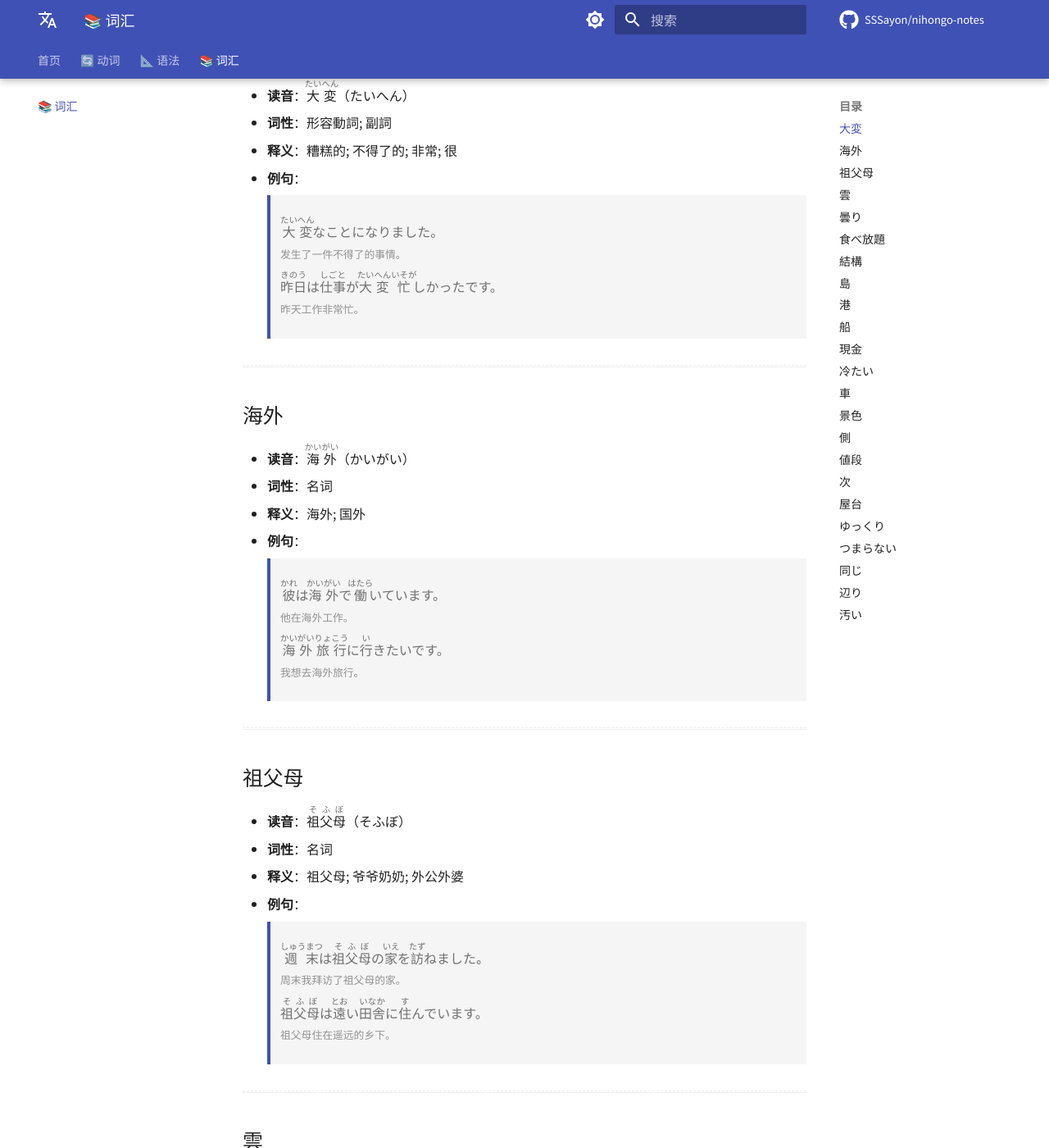
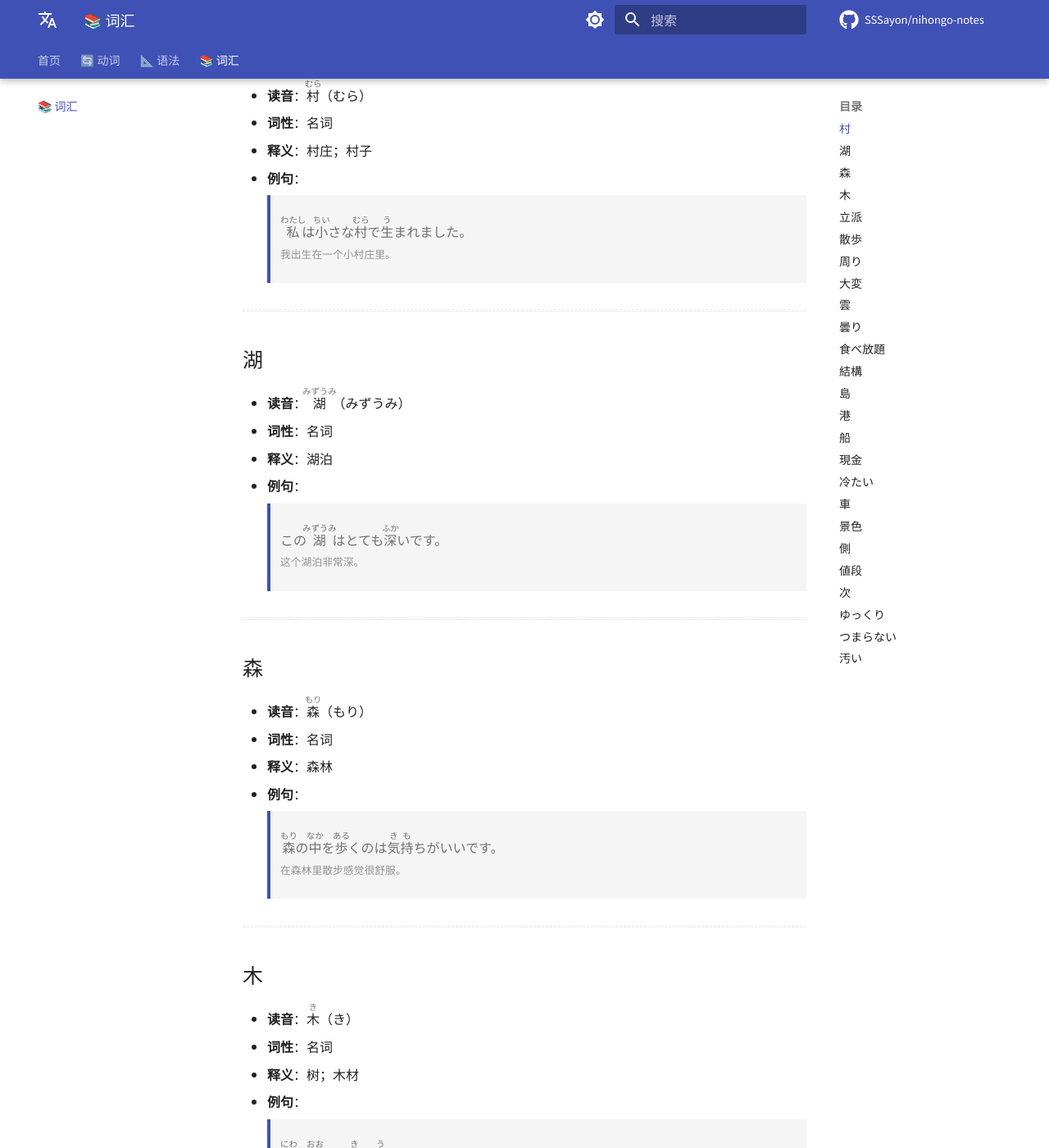
Before and after one commit to SSSayon/nihongo-notes, an MkDocs documentation site: the page built from docs/vocabulary.md, in a window 1280 px wide and 1400 px high, scrolled down 317 px. Shown: the whole window at 82% size. Built offline with MkDocs 1.6.1 and Material for MkDocs 9.7.7, drawn with Linux system fonts in a browser that asks for light colours; comment, search, counter and statistics services are not loaded; some of the changed text lies outside the part shown.

Commit message:
chore: update site content

```diff
--- a/docs/vocabulary.md
+++ b/docs/vocabulary.md
@@ -2,7 +2,128 @@
 
 记录名词、形容词等词汇。
 
-共 **23** 个词汇
+共 **25** 个词汇
+
+---
+
+## 村
+
+- **读音**：<ruby>村<rt>むら</rt></ruby>（むら）
+- **词性**：名词
+- **释义**：村庄；村子
+
+- **例句**：
+
+    > <div class="example-box">
+    > <ruby>私<rt>わたし</rt></ruby>は<ruby>小<rt>ちい</rt></ruby>さな<ruby>村<rt>むら</rt></ruby>で<ruby>生<rt>う</rt></ruby>まれました。
+    > <br><small>我出生在一个小村庄里。</small>
+    > </div>
+
+---
+
+## 湖
+
+- **读音**：<ruby>湖<rt>みずうみ</rt></ruby>（みずうみ）
+- **词性**：名词
+- **释义**：湖泊
+
+- **例句**：
+
+    > <div class="example-box">
+    > この<ruby>湖<rt>みずうみ</rt></ruby>はとても<ruby>深<rt>ふか</rt></ruby>いです。
+    > <br><small>这个湖泊非常深。</small>
+    > </div>
+
+---
+
+## 森
+
+- **读音**：<ruby>森<rt>もり</rt></ruby>（もり）
+- **词性**：名词
+- **释义**：森林
+
+- **例句**：
+
+    > <div class="example-box">
+    > <ruby>森<rt>もり</rt></ruby>の<ruby>中<rt>なか</rt></ruby>を<ruby>歩<rt>ある</rt></ruby>くのは<ruby>気持<rt>きも</rt></ruby>ちがいいです。
+    > <br><small>在森林里散步感觉很舒服。</small>
+    > </div>
+
+---
+
+## 木
+
+- **读音**：<ruby>木<rt>き</rt></ruby>（き）
+- **词性**：名词
+- **释义**：树；木材
+
+- **例句**：
+
+    > <div class="example-box">
+    > <ruby>庭<rt>にわ</rt></ruby>に<ruby>大<rt>おお</rt></ruby>きな<ruby>木<rt>き</rt></ruby>を<ruby>植<rt>う</rt></ruby>えました。
+    > <br><small>在院子里种了一棵大树。</small>
+    > </div>
+
+---
+
+## 立派
+
+- **读音**：<ruby>立派<rt>りっぱ</rt></ruby>（りっぱ）
+- **词性**：形容动词
+- **释义**：华丽的；优秀的；宏伟的
+
+- **例句**：
+
+    > <div class="example-box">
+    > <ruby>彼<rt>かれ</rt></ruby>は<ruby>立派<rt>りっぱ</rt></ruby>な<ruby>医者<rt>いしゃ</rt></ruby>になりました。
+    > <br><small>他成为了一名优秀的医生。</small>
+    > </div>
+
+    > <div class="example-box">
+    > <ruby>駅<rt>えき</rt></ruby>の<ruby>前<rt>まえ</rt></ruby>に<ruby>立派<rt>りっぱ</rt></ruby>なビルが<ruby>建<rt>た</rt></ruby>ちました。
+    > <br><small>车站前建起了一座宏伟的大楼。</small>
+    > </div>
+
+---
+
+## 散歩
+
+- **读音**：<ruby>散歩<rt>さんぽ</rt></ruby>（さんぽ）
+- **词性**：名词
+- **释义**：散步
+
+- **例句**：
+
+    > <div class="example-box">
+    > <ruby>夕食<rt>ゆうしょく</rt></ruby>の<ruby>後<rt>あと</rt></ruby>で<ruby>公園<rt>こうえん</rt></ruby>を<ruby>散歩<rt>さんぽ</rt></ruby>します。
+    > <br><small>晚饭后在公园散步。</small>
+    > </div>
+
+---
+
+## 周り
+
+- **读音**：<ruby>周<rt>まわ</rt></ruby>り（まわり）
+- **词性**：名词
+- **释义**：周围；四周
+
+- **例句**：
+
+    > <div class="example-box">
+    > <ruby>家<rt>いえ</rt></ruby>の<ruby>周<rt>まわ</rt></ruby>りを<ruby>掃除<rt>そうじ</rt></ruby>しました。
+    > <br><small>打扫了房子周围。</small>
+    > </div>
+
+> 📝 **备注**：
+
+> **周り** 和 **辺り**（あたり）、**隣**（となり）的区别：
+>
+> - 周り 指以某个物体或人为中心，紧贴其外围的一圈。表示**物理上的绕一圈**（池の周りを走る）、**人际关系中的“身边人”**（周りの人）、**大约的数值**（一回り大きい）。
+>
+> - 辺り 指某个目标附近的模糊区域、地带。范围比 周り **更广、更模糊**，也可用于**时间、程度**的模糊表示（来週あたり）。
+>
+> - 隣 指紧挨着的隔壁，中间没有其他同类事物。必须是**同类**事物，强调**左右或相邻**的关系。
+>
 
 ---
 
@@ -22,46 +143,6 @@
     > <div class="example-box">
     > <ruby>昨日<rt>きのう</rt></ruby>は<ruby>仕事<rt>しごと</rt></ruby>が<ruby>大変<rt>たいへん</rt></ruby><ruby>忙<rt>いそが</rt></ruby>しかったです。
     > <br><small>昨天工作非常忙。</small>
-    > </div>
-
----
-
-## 海外
-
-- **读音**：<ruby>海外<rt>かいがい</rt></ruby>（かいがい）
-- **词性**：名词
-- **释义**：海外; 国外
-
-- **例句**：
-
-    > <div class="example-box">
-    > <ruby>彼<rt>かれ</rt></ruby>は<ruby>海外<rt>かいがい</rt></ruby>で<ruby>働<rt>はたら</rt></ruby>いています。
-    > <br><small>他在海外工作。</small>
-    > </div>
-
-    > <div class="example-box">
-    > <ruby>海外旅行<rt>かいがいりょこう</rt></ruby>に<ruby>行<rt>い</rt></ruby>きたいです。
-    > <br><small>我想去海外旅行。</small>
-    > </div>
-
----
-
-## 祖父母
-
-- **读音**：<ruby>祖父母<rt>そふぼ</rt></ruby>（そふぼ）
-- **词性**：名词
-- **释义**：祖父母; 爷爷奶奶; 外公外婆
-
-- **例句**：
-
-    > <div class="example-box">
-    > <ruby>週末<rt>しゅうまつ</rt></ruby>は<ruby>祖父母<rt>そふぼ</rt></ruby>の<ruby>家<rt>いえ</rt></ruby>を<ruby>訪<rt>たず</rt></ruby>ねました。
-    > <br><small>周末我拜访了祖父母的家。</small>
-    > </div>
-
-    > <div class="example-box">
-    > <ruby>祖父母<rt>そふぼ</rt></ruby>は<ruby>遠<rt>とお</rt></ruby>い<ruby>田舎<rt>いなか</rt></ruby>に<ruby>住<rt>す</rt></ruby>んでいます。
-    > <br><small>祖父母住在遥远的乡下。</small>
     > </div>
 
 ---
@@ -351,26 +432,6 @@
 
 ---
 
-## 屋台
-
-- **读音**：<ruby>屋台<rt>やたい</rt></ruby>（やたい）
-- **词性**：名词
-- **释义**：路边摊；大排档；摊位
-
-- **例句**：
-
-    > <div class="example-box">
-    > お<ruby>祭<rt>まつ</rt></ruby>りで<ruby>屋台<rt>やたい</rt></ruby>のたこ<ruby>焼<rt>や</rt></ruby>きを<ruby>食<rt>た</rt></ruby>べました。
-    > <br><small>在祭典上吃了路边摊的章鱼小丸子。</small>
-    > </div>
-
-    > <div class="example-box">
-    > <ruby>福岡<rt>ふくおか</rt></ruby>の<ruby>夜<rt>よる</rt></ruby>は<ruby>屋台<rt>やたい</rt></ruby>がとても<ruby>賑<rt>にぎ</rt></ruby>やかです。
-    > <br><small>福冈的夜晚，路边摊非常热闹。</small>
-    > </div>
-
----
-
 ## ゆっくり
 
 - **读音**：ゆっくり（ゆっくり）
@@ -411,55 +472,6 @@
 
 ---
 
-## 同じ
-
-- **读音**：<ruby>同<rt>おな</rt></ruby>じ（おなじ）
-- **词性**：形容动词
-- **释义**：相同的；一样的
-
-- **例句**：
-
-    > <div class="example-box">
-    > <ruby>私<rt>わたし</rt></ruby>も<ruby>彼<rt>かれ</rt></ruby>と<ruby>同<rt>おな</rt></ruby>じ<ruby>意見<rt>いけん</rt></ruby>です。
-    > <br><small>我也和他持同样的意见。</small>
-    > </div>
-
-    > <div class="example-box">
-    > <ruby>毎日<rt>まいにち</rt></ruby><ruby>同<rt>おな</rt></ruby>じことの<ruby>繰<rt>く</rt></ruby>り<ruby>返<rt>かえ</rt></ruby>しで<ruby>飽<rt>あ</rt></ruby>きました。
-    > <br><small>每天重复同样的事情，都厌烦了。</small>
-    > </div>
-
----
-
-## 辺り
-
-- **读音**：<ruby>辺<rt>あた</rt></ruby>り（あたり）
-- **词性**：名词
-- **释义**：附近，周围；大约，左右
-
-- **例句**：
-
-    > <div class="example-box">
-    > この<ruby>辺<rt>あた</rt></ruby>りにコンビニはありますか。
-    > <br><small>这附近有便利店吗？</small>
-    > </div>
-
-    > <div class="example-box">
-    > <ruby>来週<rt>らいしゅう</rt></ruby>の<ruby>火曜日<rt>かようび</rt></ruby><ruby>辺<rt>あた</rt></ruby>りに<ruby>会<rt>あ</rt></ruby>いましょう。
-    > <br><small>下周二左右见个面吧。</small>
-    > </div>
-
-> 📝 **备注**：
-
-> 辺り 和 隣（となり）的区别：
->
-> - 辺り 范围模糊（周围、一带），不一定紧挨着
->
-> - 隣 范围非常精确（紧贴、隔壁），且要求是同类事物
->
-
----
-
 ## 汚い
 
 - **读音**：<ruby>汚<rt>きたな</rt></ruby>い（きたない）
```
Also changed, not shown: docs/index.md (+3 -3 lines), 1 other file.
